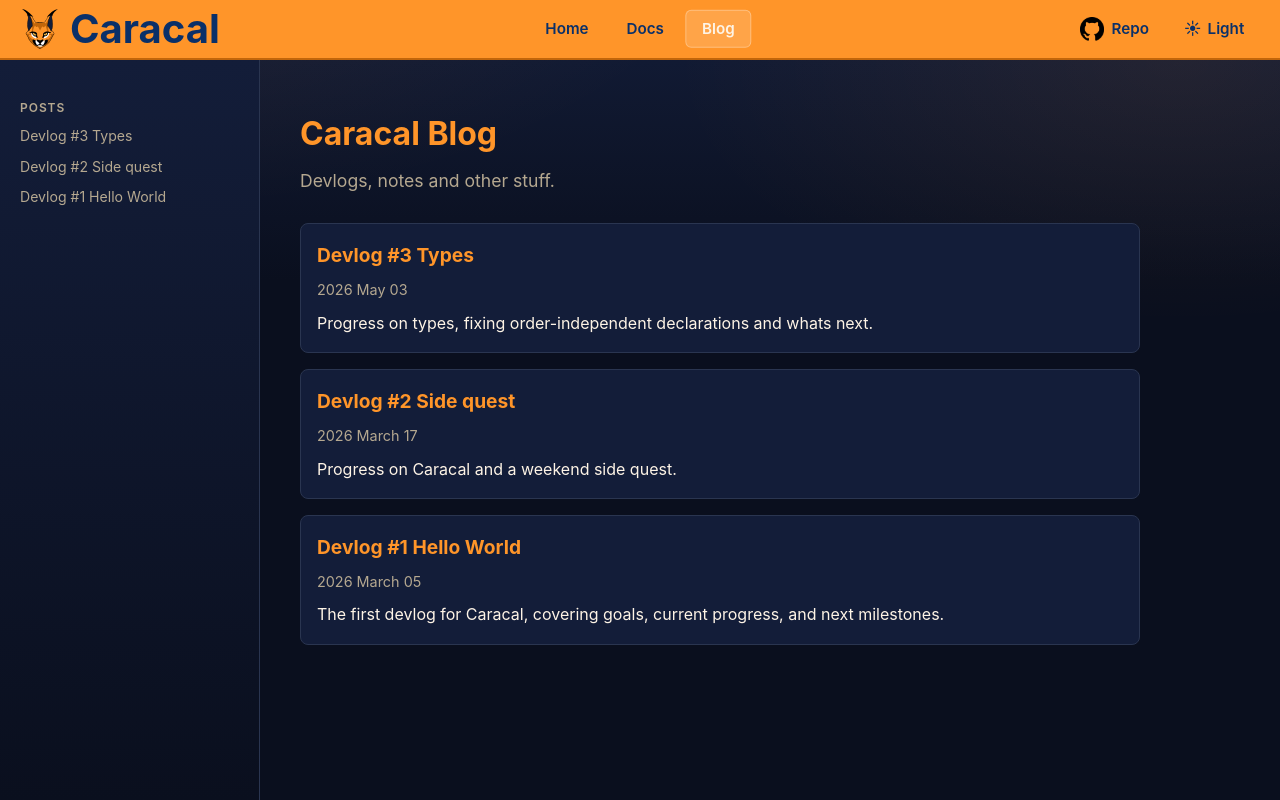
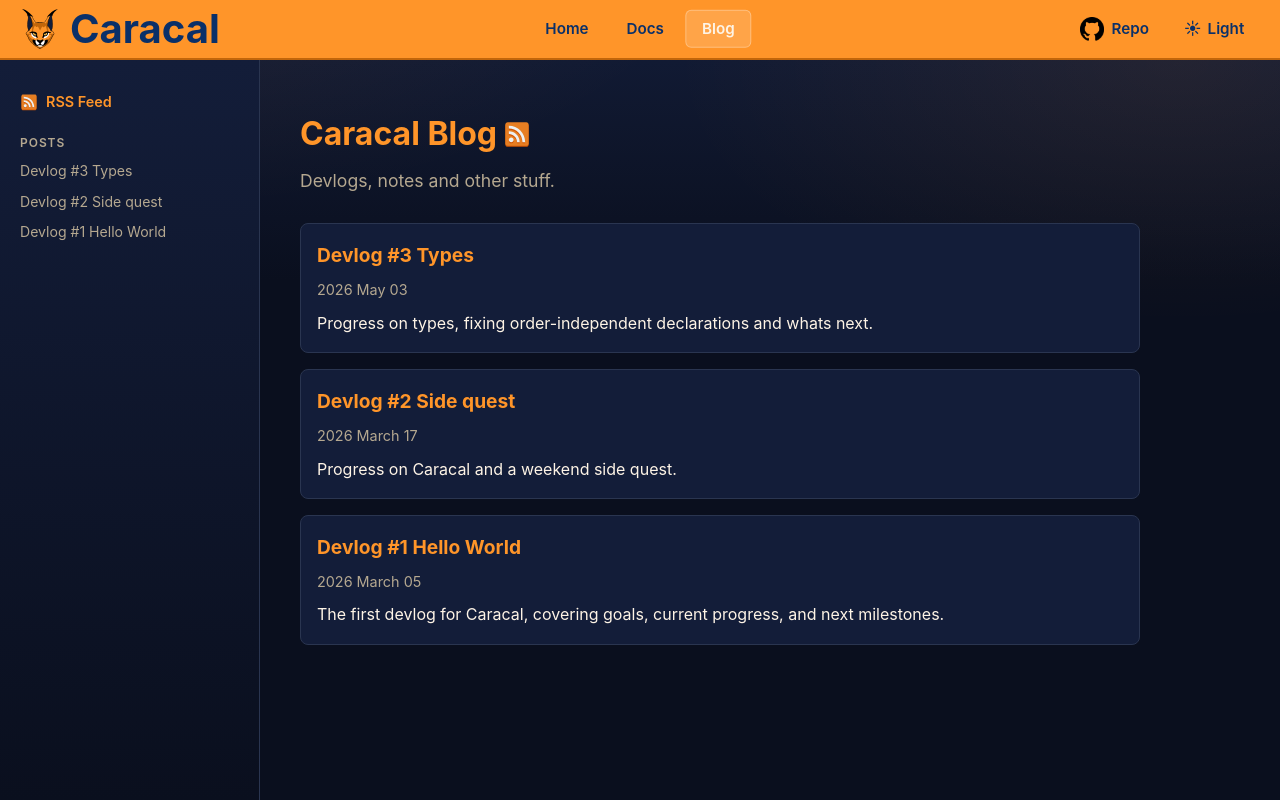
Before and after one commit to Caracal-Lang/website, a website: page blog/index.html in a window 1280 px wide. Drawn offline with Linux system fonts and the light colour scheme; files whose address does not match are found by name.

Commit message:
Added an rss feed to the blog

```diff
--- a/blog/index.html
+++ b/blog/index.html
@@ -19,6 +19,7 @@
     <meta name="twitter:description" content="Development notes and updates from the Caracal project." />
     <meta name="twitter:image" content="https://caracal-lang.org/assets/caracal-banner.png" />
     <link rel="canonical" href="https://caracal-lang.org/blog/" />
+    <link rel="alternate" type="application/rss+xml" title="Caracal Blog RSS" href="https://caracal-lang.org/blog/feed.xml" />
     <link rel="icon" type="image/svg+xml" href="../assets/favicon.svg" />
     <script src="../preload-theme.js"></script>
     <link rel="stylesheet" href="../style.css" />
@@ -55,13 +56,17 @@
     <ul>
         <li class="mobile-only-link"><a href="../">Home</a></li>
         <li class="mobile-only-link"><a href="../docs/">Docs</a></li>
+        <li><a class="rss-sidebar-link" href="./feed.xml"><img src="../assets/rss-icon.svg" alt="" aria-hidden="true" /> <span>RSS Feed</span></a></li>
         <div class="section-title">Posts</div>
         <li id="blogPostNavLoading"><span class="post-toc-empty">Loading posts...</span></li>
         <li id="blogPostNav"></li>
     </ul>
 </nav>
 <main class="blog-main">
-    <h1>Caracal Blog</h1>
+    <div class="page-title-row">
+        <h1>Caracal Blog</h1>
+        <a class="rss-link" href="./feed.xml" aria-label="RSS Feed" title="RSS Feed"><img src="../assets/rss-icon.svg" alt="" aria-hidden="true" /></a>
+    </div>
     <p class="intro-subtitle">Devlogs, notes and other stuff.</p>
     <section id="blogList" class="blog-list">
         <p>Loading posts...</p>
--- a/style.css
+++ b/style.css
@@ -296,6 +296,91 @@ th { background: var(--table-head); color: var(--heading); font-weight: 600; }
 .file-link::before { content: '\1F4C4'; }
 .file-grid { display: flex; flex-wrap: wrap; gap: 6px; margin: 12px 0 24px; }
 .intro-subtitle { color: var(--text-muted); font-size: 1.1em; margin-bottom: 28px; }
+
+.page-title-row {
+  display: flex;
+  align-items: center;
+  gap: 6px;
+  flex-wrap: wrap;
+  margin-bottom: 8px;
+}
+
+.page-title-row h1 {
+  margin-bottom: 0;
+}
+
+.blog-page .page-title-row .rss-link,
+.blog-page .page-title-row .rss-link:visited,
+.blog-page .page-title-row .rss-link:hover,
+.blog-page .page-title-row .rss-link:focus {
+  padding: 0;
+  border: 0;
+  border-radius: 0;
+  background: transparent;
+  color: var(--title-accent);
+}
+
+.blog-page .page-title-row .rss-link:hover,
+.blog-page .page-title-row .rss-link:focus {
+  text-decoration: underline;
+}
+
+.blog-page .page-title-row .rss-link img {
+  width: 28px;
+  height: 28px;
+}
+
+.rss-link {
+  display: inline-flex;
+  align-items: center;
+  gap: 8px;
+  padding: 4px 10px;
+  border: 1px solid var(--border);
+  border-radius: 999px;
+  background: var(--surface);
+  color: var(--accent);
+  font-size: 0.9em;
+  font-weight: 600;
+  white-space: nowrap;
+  vertical-align: middle;
+  transition: border-color .15s, background .25s, color .15s;
+}
+
+.rss-link:hover {
+  border-color: var(--accent);
+  background: var(--tip-bg);
+  color: var(--accent-hover);
+  text-decoration: none;
+}
+
+.rss-link img {
+  width: 20px;
+  height: 20px;
+  flex-shrink: 0;
+}
+
+.rss-sidebar-link {
+  display: inline-flex;
+  align-items: center;
+  gap: 8px;
+  padding: 6px 20px;
+  color: var(--title-accent);
+  font-size: 0.9em;
+  font-weight: 600;
+  text-decoration: none;
+}
+
+.rss-sidebar-link:hover {
+  color: var(--title-accent);
+  background: transparent;
+  text-decoration: underline;
+}
+
+.rss-sidebar-link img {
+  width: 18px;
+  height: 18px;
+  flex-shrink: 0;
+}
 
 .tip {
   border-left: 3px solid var(--green); background: var(--tip-bg);
@@ -748,6 +833,10 @@ pre.diagram code { color: var(--text-muted); }
     flex-direction: column;
   }
 
+  .rss-link {
+    margin-top: 0;
+  }
+
   .home-logo {
     order: -1;
     margin: 0 auto 12px;
```
Also changed, not shown: blog/devlog-1-hello-world/index.html (+4 -2 lines), blog/devlog-2-side-quest/index.html (+4 -2 lines), blog/devlog-3-types/index.html (+4 -2 lines), blog/feed.xml (added, +32 -0 lines), assets/rss-icon.svg (added), 1 other file.
